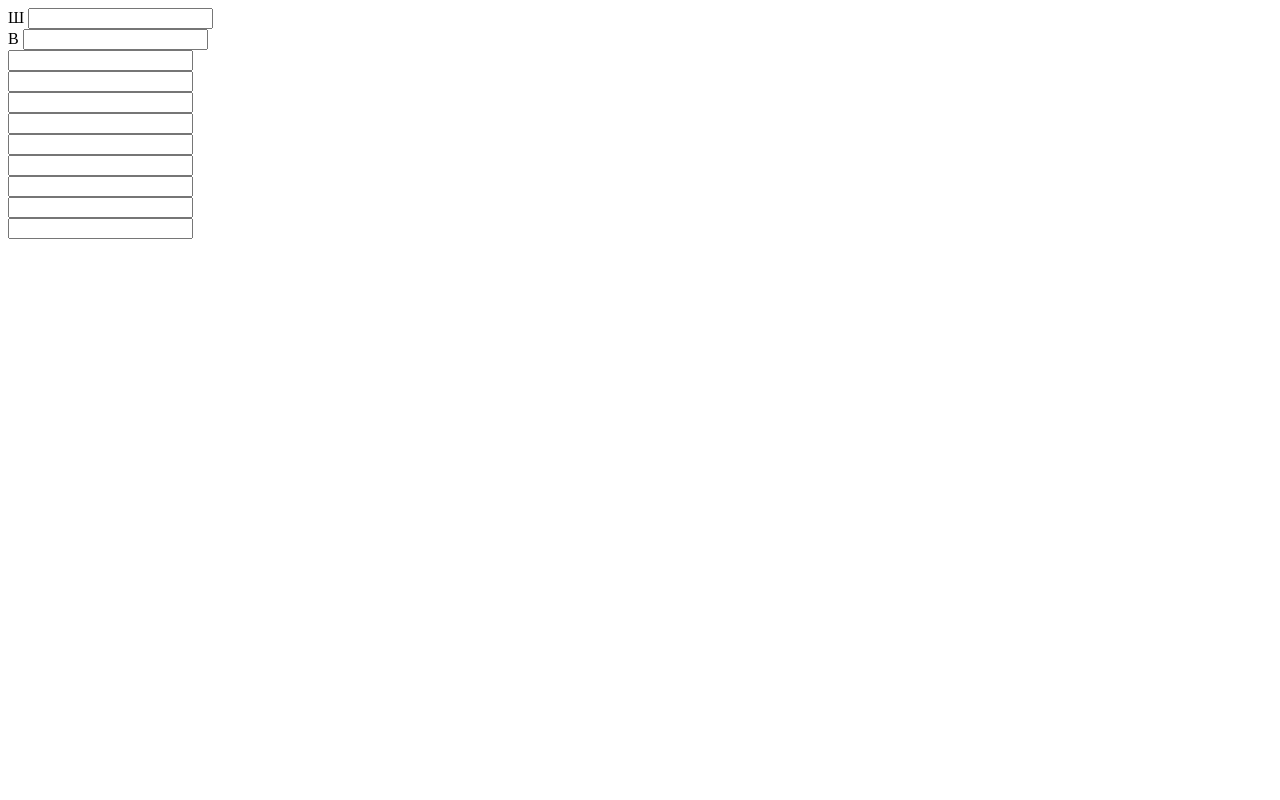
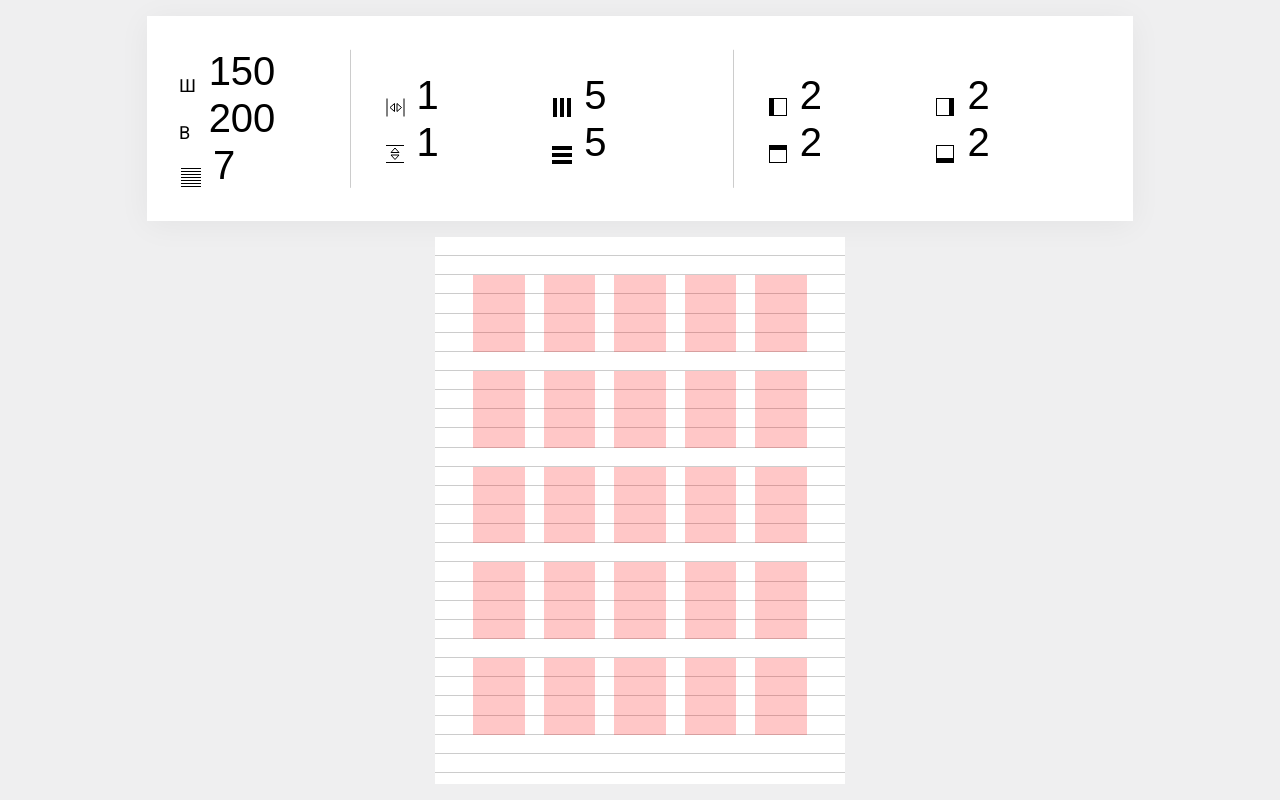
Before and after one commit to DeadActive/tilda, a plain HTML site: page index.html in a window 1280 px wide. Drawn offline with Linux system fonts and the light colour scheme; the site is published under a folder, as on GitHub Pages, so addresses that start at the root find nothing.

Commit message:
fix gh pages pathes

```diff
--- a/index.html
+++ b/index.html
@@ -5,9 +5,9 @@
         <meta http-equiv="X-UA-Compatible" content="IE=edge" />
         <meta name="viewport" content="width=device-width, initial-scale=1.0" />
         <title>Document</title>
-        <link rel="stylesheet" href="/css/reset.css" />
-        <link rel="stylesheet" href="/css/main.css" />
-        <script src="/js/main.js"></script>
+        <link rel="stylesheet" href="css/reset.css" />
+        <link rel="stylesheet" href="css/main.css" />
+        <script src="js/main.js"></script>
     </head>
     <body>
         </object>
@@ -27,7 +27,7 @@
                         </div>
                         <div class="input-wrap" title="Размер сетки">
                             <label for="baseline">
-                                <object data="/assets/icons/baseline.svg" type="image/svg+xml" class="icon"></object>
+                                <object data="assets/icons/baseline.svg" type="image/svg+xml" class="icon"></object>
                             </label>
                             <input name="baseline" data-input="baseline" />
                         </div>
@@ -38,26 +38,26 @@
                             <div class="col-50">
                                 <div class="input-wrap col-100" title="Интервал между колонками">
 
-                                    <object data="/assets/icons/columngutter.svg" type="image/svg+xml" class="icon"></object>
+                                    <object data="assets/icons/columngutter.svg" type="image/svg+xml" class="icon"></object>
                                     <input name="gutter" data-input="gutter" />
 
 
                                 </div>
                                 <div class="input-wrap" title="Интервал между строками">
-                                    <object data="/assets/icons/rowgutter.svg" type="image/svg+xml" class="icon"></object>
+                                    <object data="assets/icons/rowgutter.svg" type="image/svg+xml" class="icon"></object>
                                     <input name="rowGap" data-input="rowGap" />
                                 </div>
                             </div>
                             <div class="col-50">
                                 <div class="input-wrap" title="Количество колонок">
-                                    <object data="/assets/icons/columns.svg" type="image/svg+xml" class="icon"></object>
+                                    <object data="assets/icons/columns.svg" type="image/svg+xml" class="icon"></object>
                                     <input
                                         name="columnCount"
                                         data-input="columnCount"
                                     />
                                 </div>
                                 <div class="input-wrap" title="Количество строк">
-                                    <object data="/assets/icons/rows.svg" type="image/svg+xml" class="icon"></object>
+                                    <object data="assets/icons/rows.svg" type="image/svg+xml" class="icon"></object>
                                     <input
                                         name="rowsCount"
                                         data-input="rowsCount"
@@ -70,14 +70,14 @@
                     <div class="col-50 justify-center p-1">
                         <div class="row">
                             <div class="input-wrap" title="Отступ слева" data-hover="left">
-                                <object data="/assets/icons/pl.svg" type="image/svg+xml" class="icon"></object>
+                                <object data="assets/icons/pl.svg" type="image/svg+xml" class="icon"></object>
                                 <input
                                     name="paddingLeft"
                                     data-input="paddingLeft"
                                 />
                             </div>
                             <div class="input-wrap" title="Отступ справа" data-hover="right">
-                                <object data="/assets/icons/pr.svg" type="image/svg+xml" class="icon"></object>
+                                <object data="assets/icons/pr.svg" type="image/svg+xml" class="icon"></object>
                                 <input
                                     name="paddingRight"
                                     data-input="paddingRight"
@@ -86,14 +86,14 @@
                         </div>
                         <div class="row">
                             <div class="input-wrap" title="Отступ сверху" data-hover="top">
-                                <object data="/assets/icons/pt.svg" type="image/svg+xml" class="icon"></object>
+                                <object data="assets/icons/pt.svg" type="image/svg+xml" class="icon"></object>
                                 <input
                                     name="paddingTop"
                                     data-input="paddingTop"
                                 />
                             </div>
                             <div class="input-wrap" title="Отступ снизу" data-hover="bottom">
-                                <object data="/assets/icons/pb.svg" type="image/svg+xml" class="icon"></object>
+                                <object data="assets/icons/pb.svg" type="image/svg+xml" class="icon"></object>
                                 <input
                                     name="paddingBottom"
                                     data-input="paddingBottom"
```
